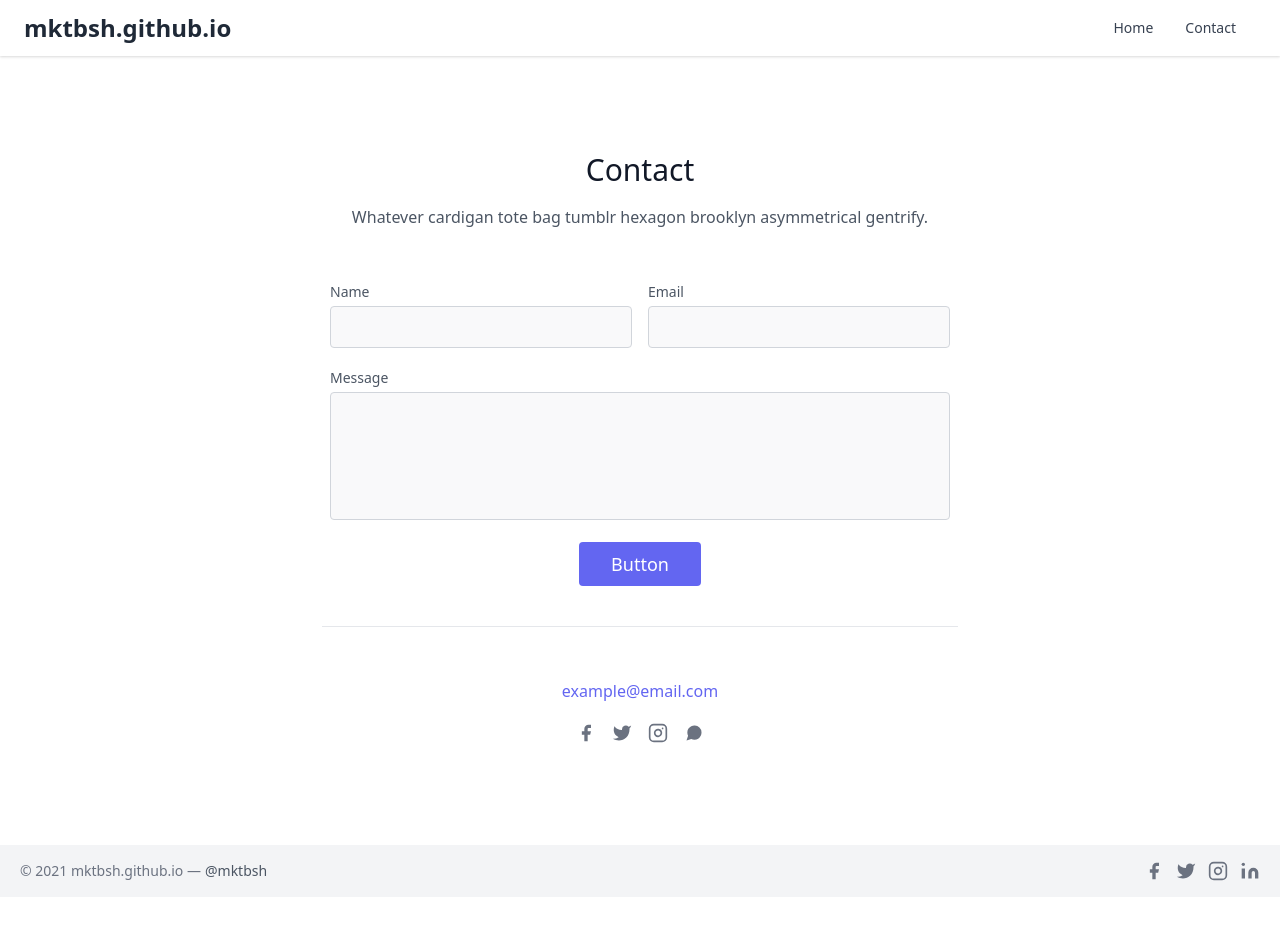
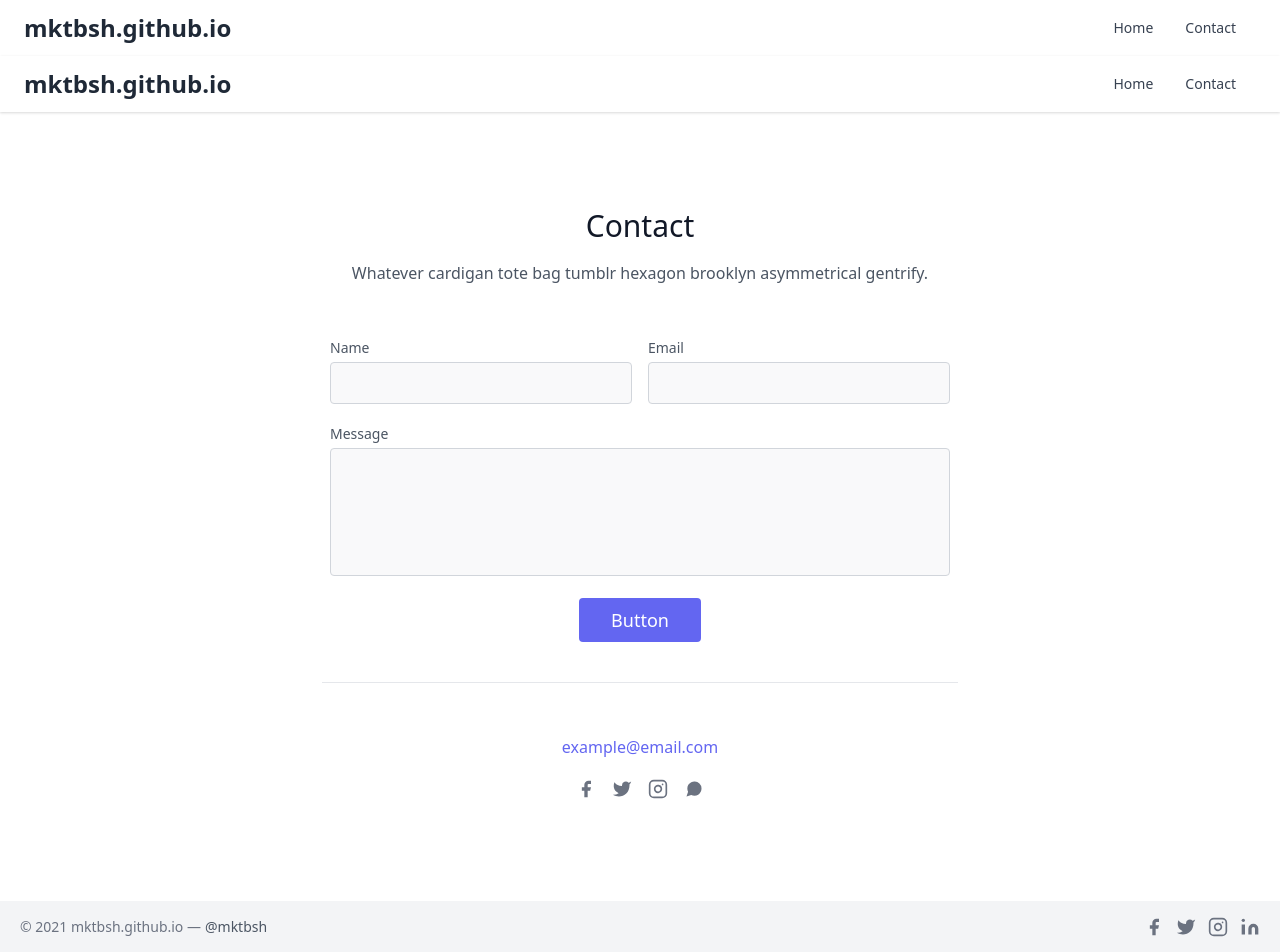
Before and after one commit to mktbsh/mktbsh.github.io, a Next.js app: page / in a window 1280 px wide. Shown: the top 952 px of the page. Before the commit the page ends 897 px from the top, so only its background shows below. Built offline with nearby package versions, Linux system fonts and the light colour scheme.

Commit message:
Layout.tsxの作成
共通Layoutの切り出し

```diff
--- /dev/null
+++ b/src/components/Layout.tsx
@@ -0,0 +1,21 @@
+import { Header, Footer } from './organisms'
+
+type Props = {
+    children: React.ReactNode
+}
+
+const Layout: React.VFC<Props> = ({ children }) => {
+    return (
+        <div className="w-full min-h-screen flex flex-col">
+            <Header/>
+            <main className="flex-grow">
+                {children}
+            </main>
+            <Footer/>
+        </div>
+    )
+}
+
+export {
+    Layout
+}
--- a/src/pages/_app.tsx
+++ b/src/pages/_app.tsx
@@ -1,7 +1,12 @@
 import '../styles/globals.css'
 import type { AppProps } from 'next/app'
+import { Layout } from 'components/Layout'
 
 function MyApp({ Component, pageProps }: AppProps) {
-  return <Component {...pageProps} />
+  return (
+    <Layout>
+      <Component {...pageProps} />
+    </Layout>
+  )
 }
 export default MyApp
```
